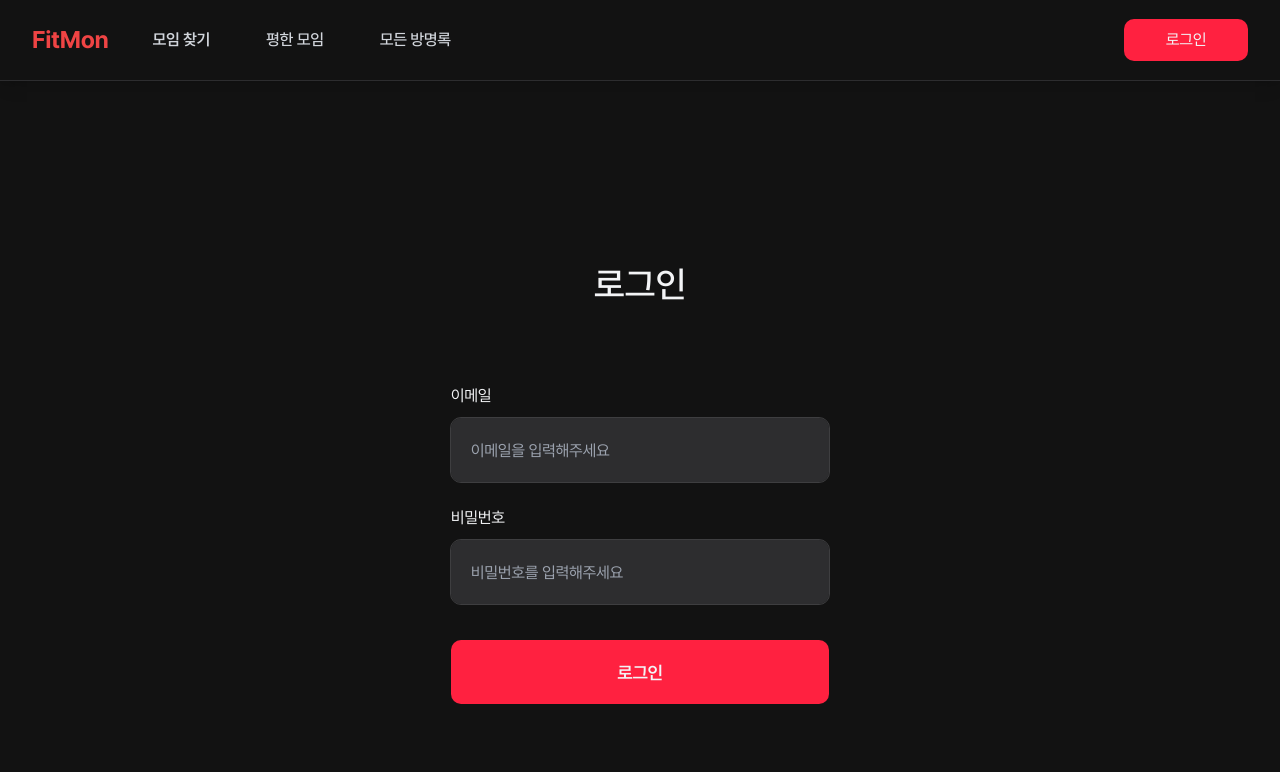
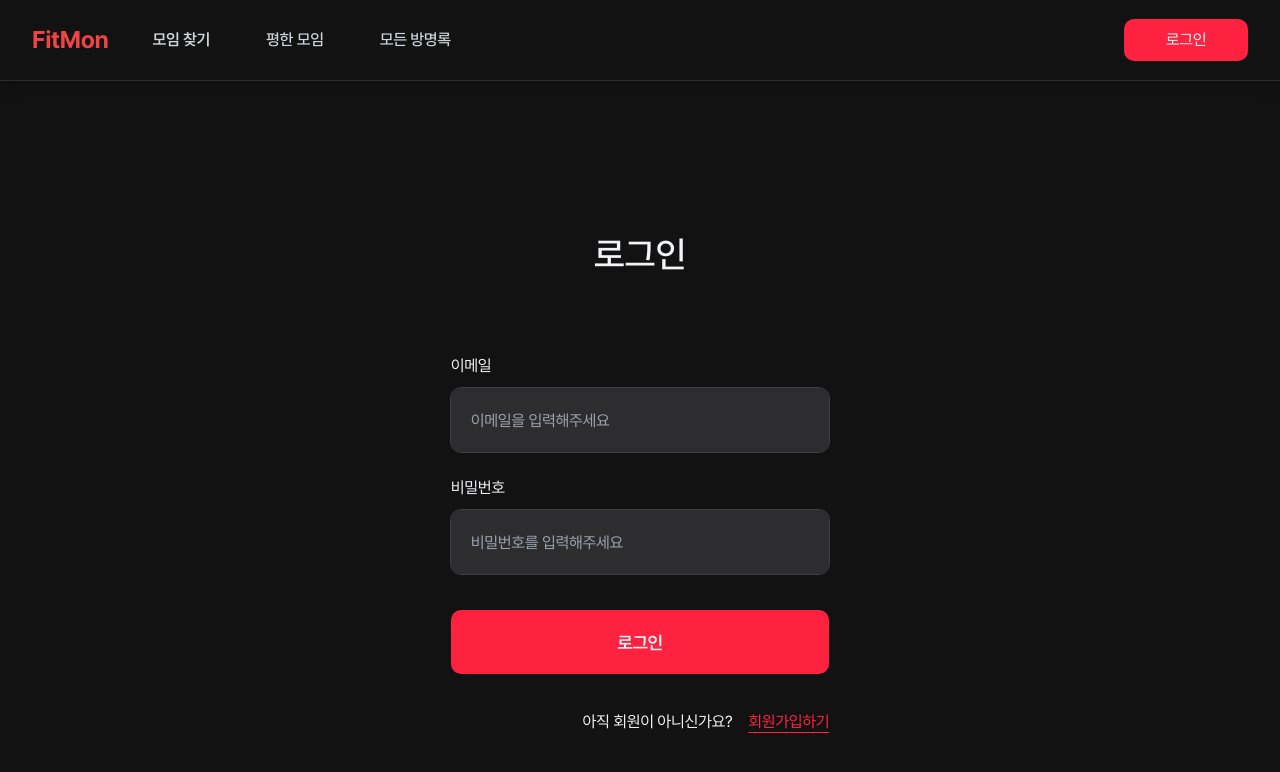
Before and after one commit to FESI06-project/-frontend, a Next.js app: page /login in a window 1280 px wide. Shown: the top 772 px of the page. Built offline with nearby package versions, Linux system fonts and the light colour scheme; no server answers.

Commit message:
✨ feat: 회원가입 페이지 이동 메세지 추가

```diff
--- a/src/pages/login/index.tsx
+++ b/src/pages/login/index.tsx
@@ -2,6 +2,7 @@ import { useState } from 'react';
 import Input from '@/components/common/Input';
 import Button from '@/components/common/Button';
 import postLogin from './components/postLogin';
+import router from 'next/router';
 
 export default function Login() {
   const [loginFormData, setLoginFormData] = useState({
@@ -58,6 +59,15 @@ export default function Login() {
           />
 
           <Button type="submit" name="로그인" />
+          <div className="flex flex-row justify-end mt-9">
+            <p className="mr-4 text-[1rem]">{'아직 회원이 아니신가요?'}</p>
+            <p
+              onClick={() => router.push('/signup')}
+              className="text-[1rem] text-primary underline decoration-primary underline-offset-[5px] cursor-pointer"
+            >
+              {'회원가입하기'}
+            </p>
+          </div>
         </form>
       </div>
     </div>
```
